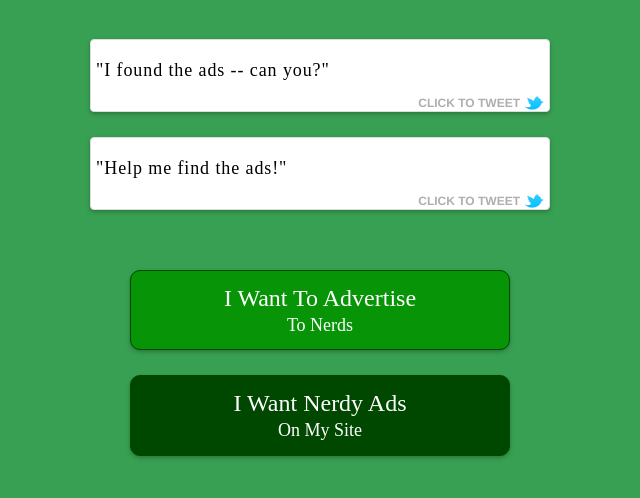
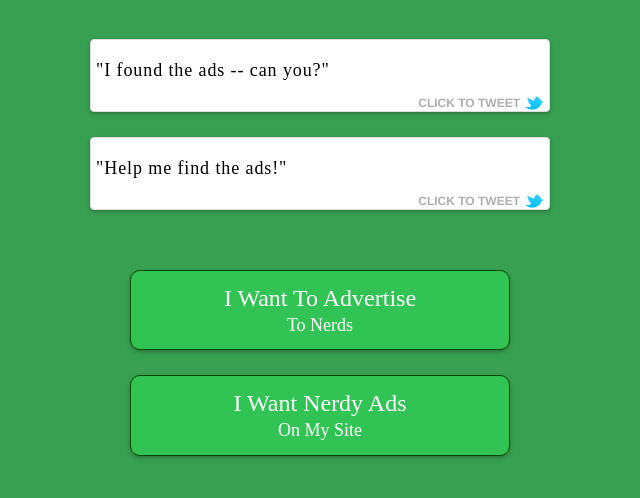
Before and after one commit to nathanlippi/nerdyAds, a plain HTML site: page index.html in a window 1280 px wide. Shown: the part 254-752 px from the top of the page, without its empty margins (320-960 px from the left). Drawn offline with nearby package versions, Linux system fonts and the light colour scheme; a script that the page names is missing.

Commit message:
Adjust button color.

```diff
--- a/style.css
+++ b/style.css
@@ -93,10 +93,13 @@ body {
   padding: 0px;
   margin: 25px 0px;
   box-shadow: 0px 2px 4px rgba(0, 0, 0, 0.25);
-  background-color: #004800;
+  background-color: #31C455;
   border-radius: 10px;
   max-width: 380px;
   max-height: 90px;
+}
+.chimp-box:hover {
+  background-color: #2BAC4A;
 }
 .chimp-box a {
   text-decoration: none;
@@ -119,12 +122,6 @@ body {
   margin-top: 4px;
   font-size: 16px;
   margin-bottom: 14px;
-}
-#box-nerds {
-  background-color: #079407;
-}
-#box-mysite {
-  background-color: #004800;
 }
 @media (min-width: 768px) and (max-width: 1500px) {
   .main-heading h1 {
```
